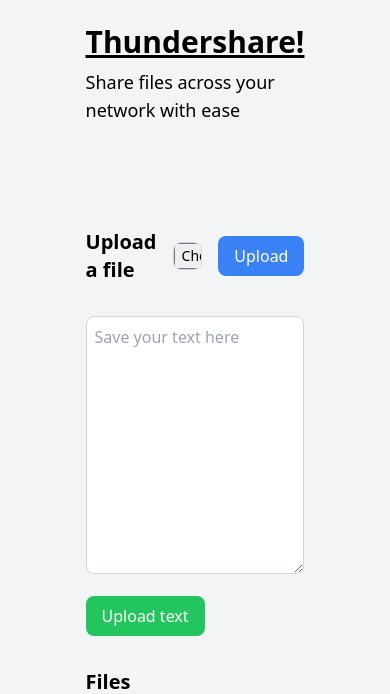
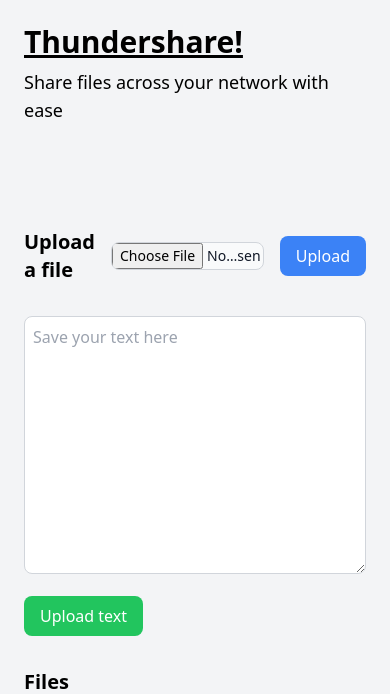
Before and after one commit to loic-lescoat/thundershare, a Flask app: page / in a window 390 px wide. Shown: the top 694 px of the page. Run offline with Flask 3, Linux system fonts and the light colour scheme; data that the repository does not hold is empty; some libraries are stand-ins or nearby versions.

Commit message:
change width

```diff
--- a/templates/home.html
+++ b/templates/home.html
@@ -8,7 +8,7 @@
     <script src="/src/home.js" defer></script>
 </head>
 <body class="bg-gray-100 p-6 flex items-center">
-    <div class="w-1/4 h-full"></div>
+    <div class="md:w-1/6 lg:w-1/4 w-0 h-full"></div>
     <div id="main_content" class="flex-1">
       <h1 id="title" class="text-3xl font-bold underline mb-2">
         Thundershare!
@@ -36,6 +36,6 @@
       <ul class="space-y-2" id="stored_files">
       </ul>
     </div>
-    <div class="w-1/4 h-full"></div>
+    <div class="md:w-1/6 lg:w-1/4 w-0 h-full"></div>
 </body>
 </html>
```
